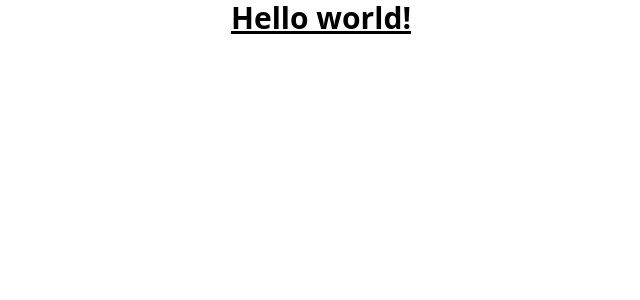
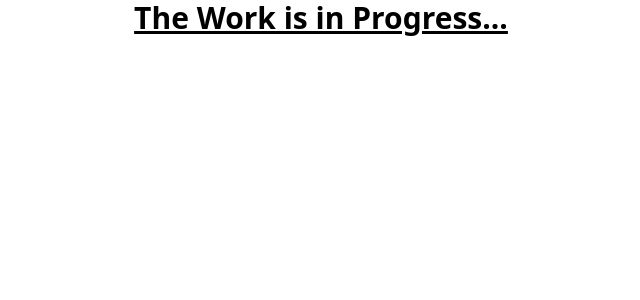
Before and after one commit to Ritesh560/Portfolio, a React (Vite) app: page / in a window 1280 px wide. Shown: the top 300 px of the page, without its empty margins (319-959 px from the left). Built offline with nearby package versions, Linux system fonts and the light colour scheme.

Commit message:
progress message

```diff
--- a/src/App.jsx
+++ b/src/App.jsx
@@ -2,7 +2,7 @@
 function App() {
   return (
     <>
-      <h1 className="text-3xl font-bold underline text-center">Hello world!</h1>
+      <h1 className="text-3xl font-bold underline text-center">The Work is in Progress...</h1>
     </>
   )
 }
```
